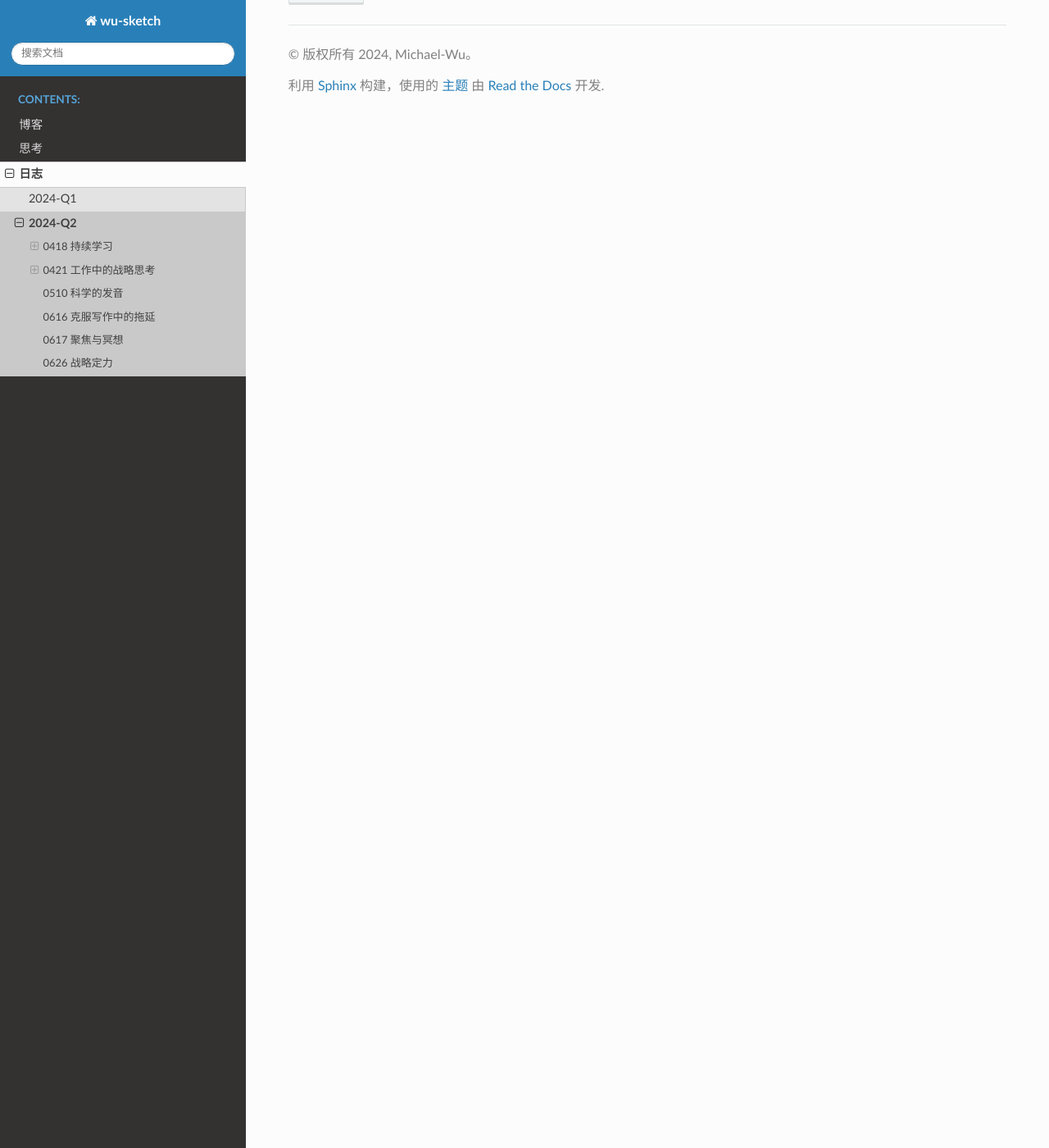
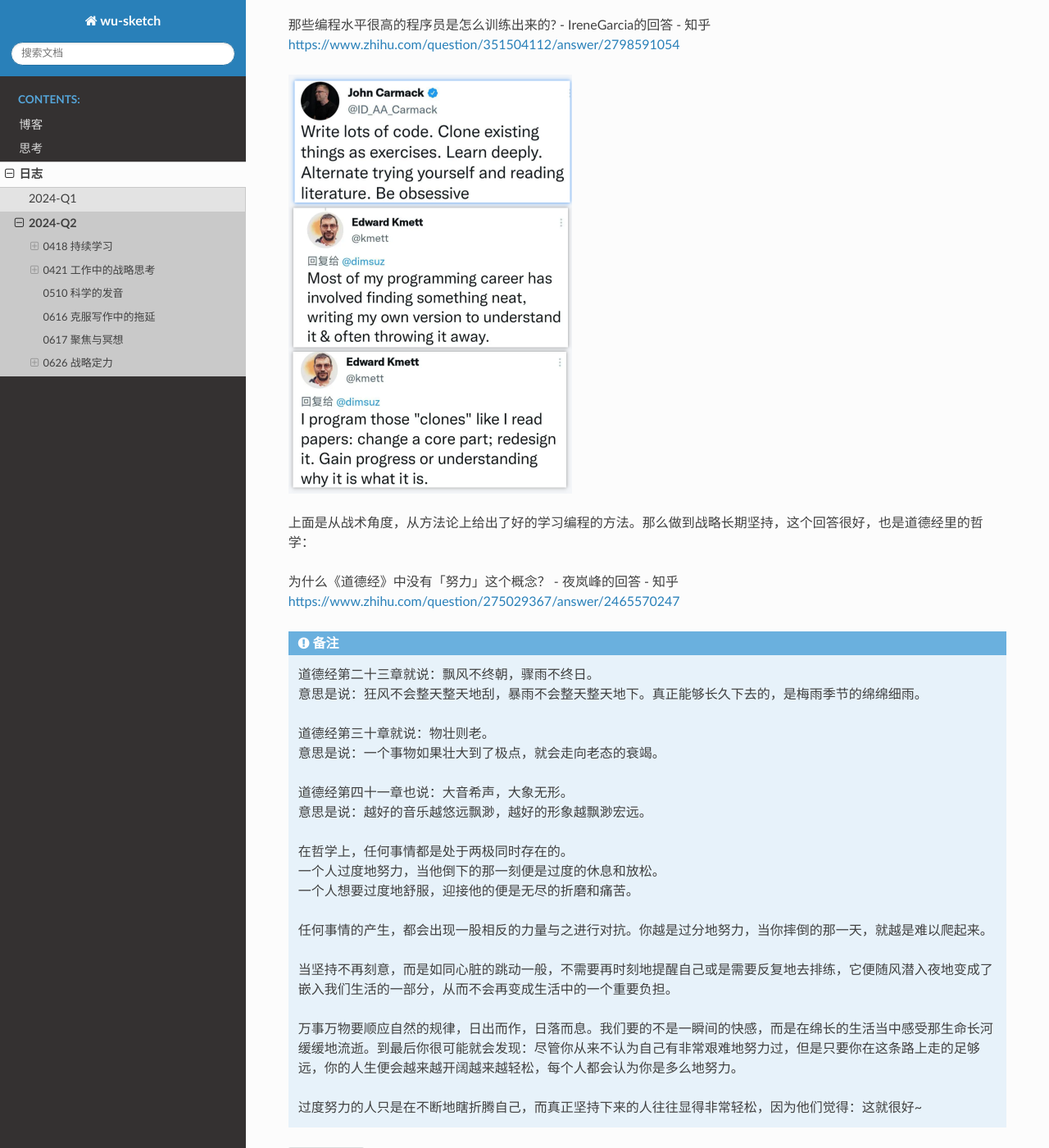
Before and after one commit to thisinnocence/sketch, a Sphinx documentation site: the page built from source/diary/2024-Q2.rst, in a window 1280 px wide and 1400 px high, scrolled down 4951 px. Shown: the whole window at 82% size. Built offline with Sphinx 7.4.7 and the Read the Docs theme 2.0.0, drawn with Linux system fonts in a browser that asks for light colours.

Commit message:
work-hard

```diff
--- a/source/diary/2024-Q2.rst
+++ b/source/diary/2024-Q2.rst
@@ -197,3 +197,43 @@ https://zhuanlan.zhihu.com/p/656741909
 自己最近也在研究对应领域，也跟中科院计算所老师有交流，看了包老师上面的回答感触挺深。回想自己，有主动有被动，还有有点追热点，兴趣
 广泛不够专注的。如果说工作受制于任务分配，那么业余时间的研究也是常常发散。人的经历有限，必须有取舍，有舍才有得。一个领域想有所建树，
 基本的战略定力是要有的，一个领域只有足够的专注和深入，才有有所成。
+
+如何学好编程
+--------------
+
+| 那些编程水平很高的程序员是怎么训练出来的? - IreneGarcia的回答 - 知乎
+| https://www.zhihu.com/question/351504112/answer/2798591054
+
+.. image:: pic/code-tip.png
+   :scale: 50%
+
+上面是从战术角度，从方法论上给出了好的学习编程的方法。那么做到战略长期坚持，这个回答很好，也是道德经里的哲学：
+
+| 为什么《道德经》中没有「努力」这个概念？ - 夜岚峰的回答 - 知乎
+| https://www.zhihu.com/question/275029367/answer/2465570247
+
+.. note::
+
+  | 道德经第二十三章就说：飘风不终朝，骤雨不终日。
+  | 意思是说：狂风不会整天整天地刮，暴雨不会整天整天地下。真正能够长久下去的，是梅雨季节的绵绵细雨。
+
+  | 道德经第三十章就说：物壮则老。
+  | 意思是说：一个事物如果壮大到了极点，就会走向老态的衰竭。
+
+  | 道德经第四十一章也说：大音希声，大象无形。
+  | 意思是说：越好的音乐越悠远飘渺，越好的形象越飘渺宏远。
+
+  | 在哲学上，任何事情都是处于两极同时存在的。
+  | 一个人过度地努力，当他倒下的那一刻便是过度的休息和放松。
+  | 一个人想要过度地舒服，迎接他的便是无尽的折磨和痛苦。
+
+  任何事情的产生，都会出现一股相反的力量与之进行对抗。你越是过分地努力，当你摔倒的那一天，就越是难以爬起来。
+
+  当坚持不再刻意，而是如同心脏的跳动一般，不需要再时刻地提醒自己或是需要反复地去排练，它便随风潜入夜地变成了嵌入我们生活的一部分，
+  从而不会再变成生活中的一个重要负担。
+
+  万事万物要顺应自然的规律，日出而作，日落而息。我们要的不是一瞬间的快感，而是在绵长的生活当中感受那生命长河缓缓地流逝。
+  到最后你很可能就会发现：尽管你从来不认为自己有非常艰难地努力过，但是只要你在这条路上走的足够远，你的人生便会越来越开阔越来越
+  轻松，每个人都会认为你是多么地努力。
+
+  过度努力的人只是在不断地瞎折腾自己，而真正坚持下来的人往往显得非常轻松，因为他们觉得：这就很好~
```
Also changed, not shown: source/diary/pic/code-tip.png (added).
